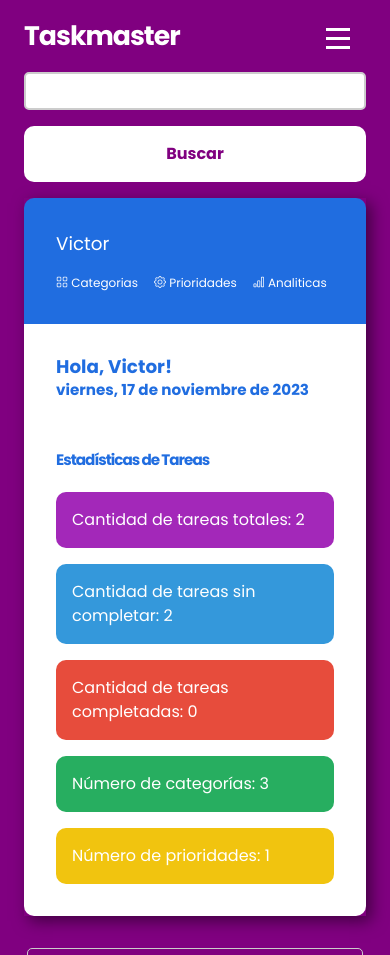
After one commit to VictorR616/TaskMaster, a Django app: page /todo_task/tasks/analytics/ in a window 390 px wide. The commit adds this page. Shown: the top 955 px of the page. Run offline with Django 4.2, Linux system fonts and the light colour scheme; a user stored in the database is signed in; data comes from the database, SQL or seed files in the repository; both versions use the stored data as it was after the commit.

Commit message:
fix(UI): Analytics layout is now responsive.

```diff
--- a/taskmaster/todo_task/static/todo_task/css/style.css
+++ b/taskmaster/todo_task/static/todo_task/css/style.css
@@ -1,10 +1,11 @@
 /* NUEVO DISEÑO */
 :root {
     --clr-main: #206de0;
-    --clr-category-1: #a328b9;
-    --clr-category-2: #3498db;
-    --clr-category-3: #e74c3c;
-    --clr-category-4: #27ae60;
+    --clr-item-1: #a328b9;
+    --clr-item-2: #3498db;
+    --clr-item-3: #e74c3c;
+    --clr-item-4: #27ae60;
+    --clr-item-5: #f1c40f;
 
     --br: 10px;
     --gap-1: 1rem;
@@ -251,6 +254,48 @@ h3 {
 }
 
 /* ------------------------------- Detalle tarea ------------------------------- */
+
+/* ------------------------------- Analiticas ------------------------------- */
+.content-analytics {
+    display: flex;
+    flex-direction: column;
+    gap: var(--gap-1);
+    list-style-type: none;
+}
+
+.content-item-analytic {
+    border-radius: var(--br);
+}
+
+.content-item-analytic:nth-child(1) {
+    background-color: var(--clr-item-1);
+}
+
+.content-item-analytic:nth-child(2) {
+    background-color: var(--clr-item-2);
+}
+
+.content-item-analytic:nth-child(3) {
+    background-color: var(--clr-item-3);
+}
+
+.content-item-analytic:nth-child(4) {
+    background-color: var(--clr-item-4);
+}
+
+.content-item-analytic:nth-child(5) {
+    background-color: var(--clr-item-5);
+}
+
+.content-item-analytic a {
+    display: block;
+    padding: 1rem;
+    color: white;
+    height: 100%;
+    text-decoration: none;
+}
+/* ------------------------------- Analiticas ------------------------------- */
+
 @media (min-width: 45em) {
     .card {
         grid-template-columns: 30% 1fr;
--- a/taskmaster/todo_task/templates/todo_task/base/container.html
+++ b/taskmaster/todo_task/templates/todo_task/base/container.html
@@ -28,7 +28,7 @@
                 <a href="{% url 'category-list' %}"><i class="bi bi-grid"></i> Categorias</a>
 
                 <a href="{% url 'priority-list' %}"><i class="bi bi-gear"></i> Prioridades</a>
-                <a href="#"><i class="bi bi-bar-chart"></i> Analiticas</a>
+                <a href="{% url 'analytics' %}"><i class="bi bi-bar-chart"></i> Analiticas</a>
 
             </div>
         </div>
--- a/taskmaster/todo_task/templates/todo_task/categories/detail.html
+++ b/taskmaster/todo_task/templates/todo_task/categories/detail.html
@@ -13,12 +13,12 @@
     <div class="card__body flex-column">
         <h2 class="fs-4">{{ category.name }}</h2>
 
-        <div class="task-info">
-            <div class="task-info-item">
+        <div class="card-info">
+            <div class="card-info-item">
                 <p>Fecha de Creación</p>
                 <p class="task_count">{{ category.created|date:"d/m/Y" }}</p>
             </div>
-            <div class="task-info-item">
+            <div class="card-info-item">
                 <p>Cantidad de Tareas</p>
                 <p class="task_count">{{ task_count }}</p>
             </div>
--- /dev/null
+++ b/taskmaster/todo_task/templates/todo_task/tasks/analytics.html
@@ -0,0 +1,27 @@
+{% extends "container.html" %}
+{% load static %}
+
+{% block title %} Estadisticas de tareas {% endblock %}
+{% block css %}
+<link rel="stylesheet" type="text/css" href="{% static 'todo_task/css/style.css' %}">
+{% endblock %}
+
+{% block section-fragment %}
+<section class="content-section">
+    <h1 class="fs-3">Estadísticas de Tareas</h1>
+    <ul class="content-analytics">
+        <li class="content-item-analytic grid-col-span-2"><a href="#">Cantidad de tareas totales: {{ total_tareas }}</a></li>
+        <li class="content-item-analytic grid-col-span-2"><a href="#">Cantidad de tareas sin completar: {{ tareas_sin_completar }}</a>
+        </li>
+        <li class="content-item-analytic grid-col-span-2"><a href="#">Cantidad de tareas completadas: {{ tareas_completadas }}</a></li>
+        <li class="content-item-analytic grid-col-span-3"><a href="#">Número de categorías: {{ categorias }}</a></li>
+        <li class="content-item-analytic grid-col-span-3"><a href="#">Número de prioridades: {{ prioridades }}</a></li>
+    </ul>
+
+
+</section>
+
+
+
+
+{% endblock %}
--- a/taskmaster/todo_task/urls.py
+++ b/taskmaster/todo_task/urls.py
@@ -21,4 +21,9 @@ urlpatterns = [
     path("priorities/<int:priority_id>/", views.detail_priority, name="priority-detail"),
     path("priorities/<int:priority_id>/update/", views.update_priority, name="priority-update"),
     path("priorities/<int:priority_id>/delete/", views.delete_priority, name="priority-delete"),
+
+    # Analiticas
+    path("tasks/analytics/", views.analytics, name="analytics"),
+
+
 ]
--- a/taskmaster/todo_task/views.py
+++ b/taskmaster/todo_task/views.py
@@ -332,3 +332,41 @@ def delete_priority(request, priority_id):
         return redirect("priority-list")
 
     return render(request, "todo_task/priorities/delete.html", {"priority": priority})
+
+
+@login_required(login_url="/users/login/")
+def analytics(request):
+    fecha_actual = datetime.now()
+
+    # Obtén el usuario actual
+    user = request.user
+
+    # Filtra todas las tareas del usuario actual
+    todas_las_tareas = Task.objects.filter(user=user)
+
+    # Cantidad de tareas totales
+    total_tareas = todas_las_tareas.count()
+
+    # Cantidad de tareas sin completar
+    tareas_sin_completar = todas_las_tareas.filter(complete=False).count()
+
+    # Cantidad de tareas completadas
+    tareas_completadas = todas_las_tareas.filter(complete=True).count()
+
+    # Número de categorías asociadas al usuario actual
+    categorias = Label.objects.filter(user=user).count()
+
+    # Número de prioridades asociadas al usuario actual
+    prioridades = Priority.objects.filter(user=user).count()
+
+    # Pasamos los datos al template
+    context = {
+        'total_tareas': total_tareas,
+        'tareas_sin_completar': tareas_sin_completar,
+        'tareas_completadas': tareas_completadas,
+        'categorias': categorias,
+        'prioridades': prioridades,
+        "fecha_actual" : fecha_actual,
+    }
+
+    return render(request, 'todo_task/tasks/analytics.html', context)
```
Also changed, not shown: other parts of taskmaster/todo_task/static/todo_task/css/style.css (+29 -14 lines), taskmaster/db.sqlite3.
